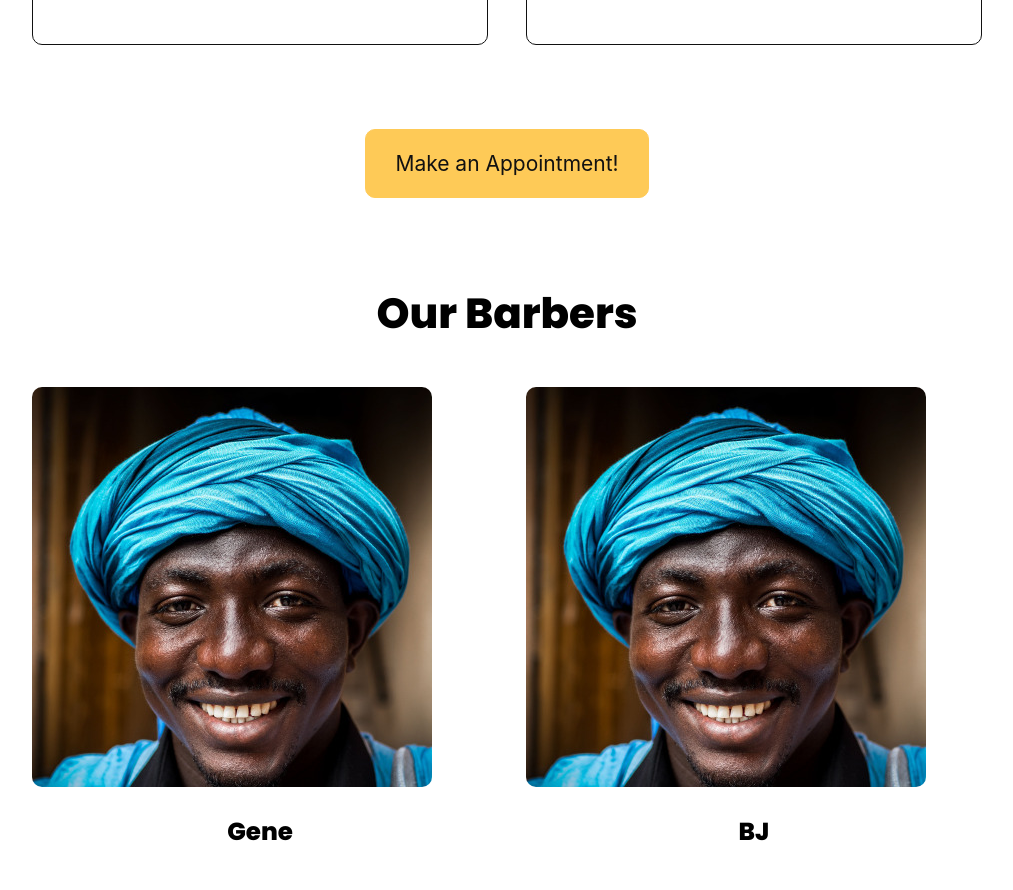
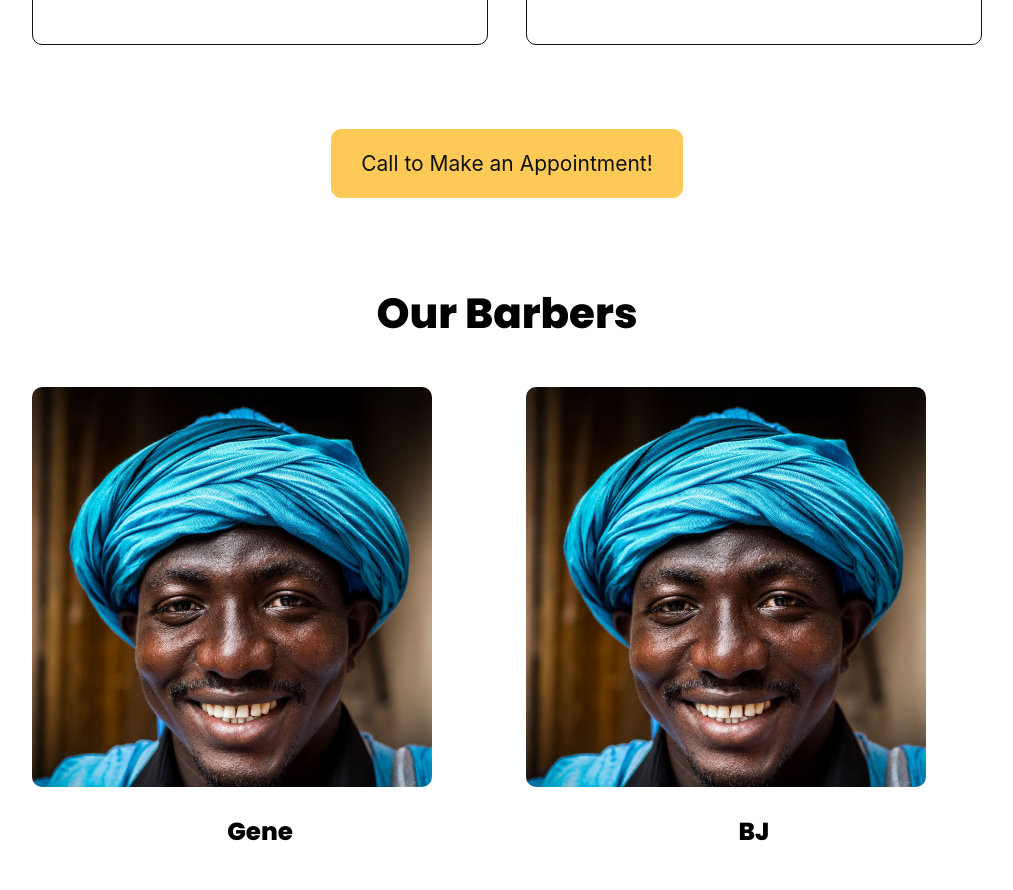
Before and after one commit to kgb4000/max-life, a Next.js app: page / in a window 1280 px wide. Shown: the part 2500-3390 px from the top of the page, without its empty margins (133-1146 px from the left). Built offline with nearby package versions, Linux system fonts and the light colour scheme.

Commit message:
Added code

```diff
--- a/pages/index.js
+++ b/pages/index.js
@@ -61,7 +61,7 @@ export default function Home() {
             </div>
             <div className="btn">
               <Button as="a" href={phoneNumber}>
-                Make an Appointment!
+                Call to Make an Appointment!
               </Button>
             </div>
           </div>
```
